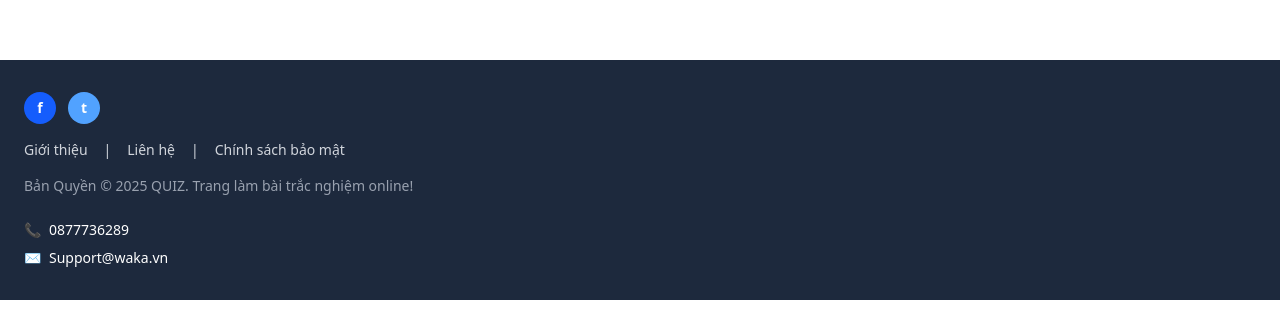
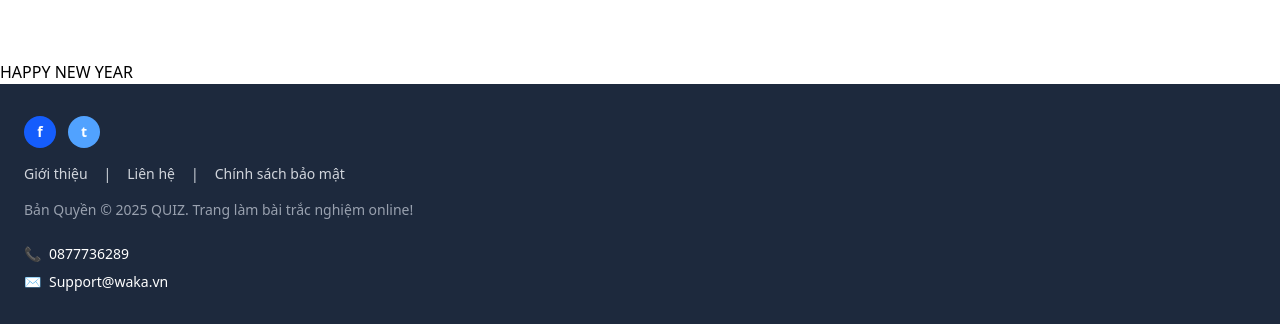
Before and after one commit to DUYBEGINER/multiple_choice_web, a React (Vite) app: page / in a window 1280 px wide. Shown: the part 1007-1331 px from the top of the page. Before the commit the page ends 1307 px from the top, so only its background shows below. Built offline with nearby package versions, Linux system fonts and the light colour scheme; no server answers.

Commit message:
happy new year

```diff
--- a/src/pages/HomePage.jsx
+++ b/src/pages/HomePage.jsx
@@ -18,6 +18,7 @@ function HomePage() {
                     <SectionHeader />
                     <div className="h-[500px]"></div>
                 </main>
+                <p>HAPPY NEW YEAR</p>
                 <Footer />
             </div>
     );
```
